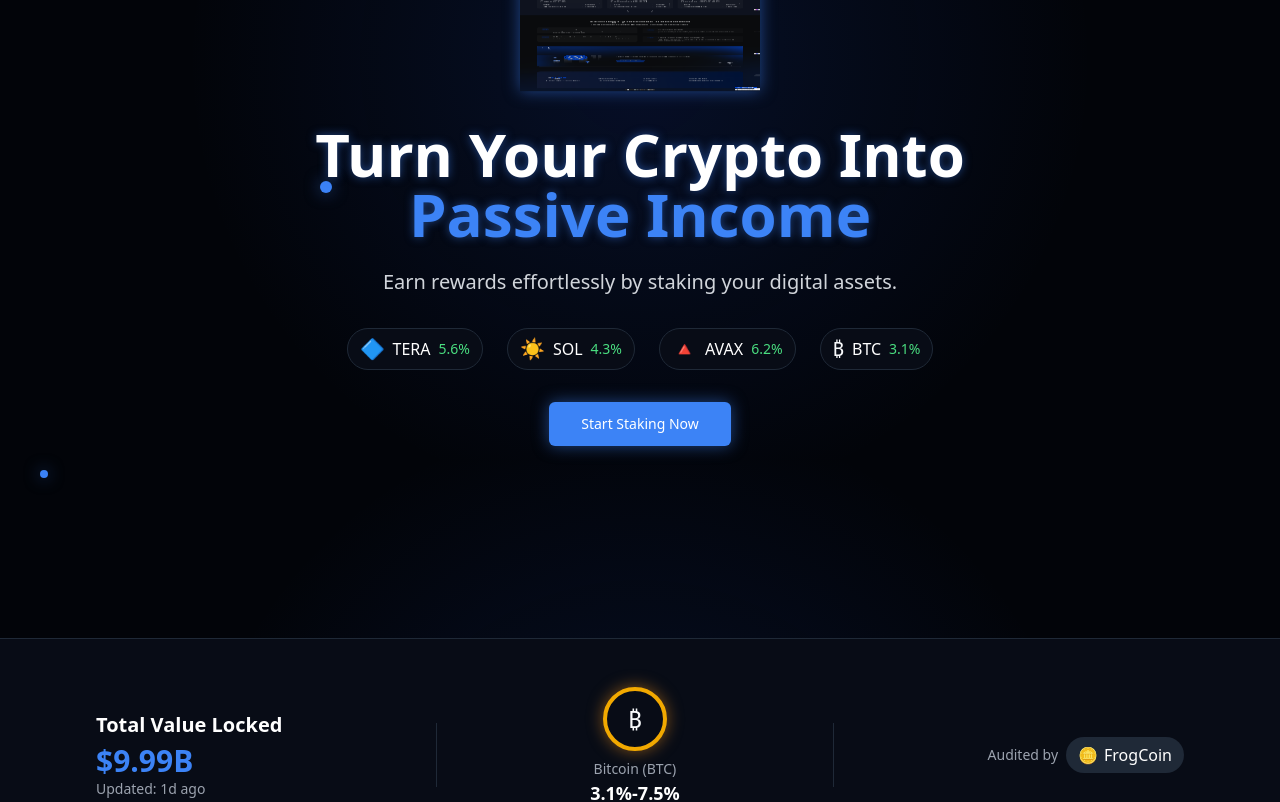
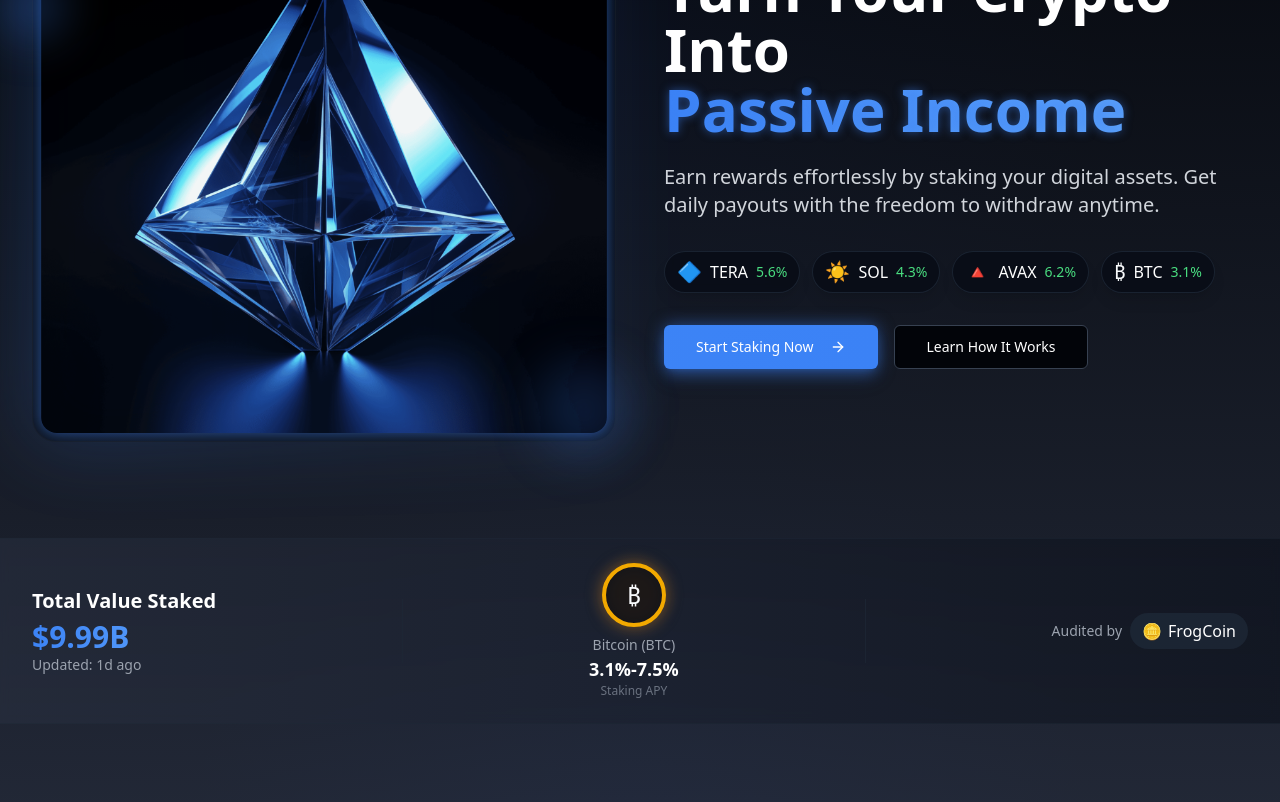
Before and after one commit to Stevesystem/stak-crypto, a React (Vite) app: page / in a window 1280 px wide. Shown: the part 340-1142 px from the top of the page. Built offline with nearby package versions, Linux system fonts and the light colour scheme.

Commit message:
Refactor: Improve hero section design
- Removed the floating image.
- Made the image larger and placed text beside it.
- Improved the overall design of the hero section.

```diff
--- a/src/components/HeroSection.tsx
+++ b/src/components/HeroSection.tsx
@@ -1,6 +1,7 @@
 
 import { Button } from "@/components/ui/button";
 import { Link } from "react-router-dom";
+import { ArrowRight } from "lucide-react";
 
 const supportedCoins = [
   { name: "TERA", logo: "🔷", apy: "5.6%" },
@@ -11,36 +12,50 @@ const supportedCoins = [
 
 const HeroSection = () => {
   return (
-    <div className="relative py-24 md:py-32 overflow-hidden">
-      {/* Background Elements */}
-      <div className="absolute inset-0 z-0">
-        <div className="absolute top-20 right-10 w-4 h-4 bg-blue-500 rounded-full blue-glow"></div>
-        <div className="absolute bottom-40 left-10 w-2 h-2 bg-blue-500 rounded-full blue-glow"></div>
-        <div className="absolute top-1/2 left-1/4 w-3 h-3 bg-blue-500 rounded-full blue-glow"></div>
-      </div>
+    <div className="relative py-12 md:py-16 lg:py-24 overflow-hidden">
+      {/* Background gradient */}
+      <div className="absolute inset-0 bg-gradient-to-b from-background to-navy-light opacity-80 z-0"></div>
 
-      <div className="max-w-6xl mx-auto px-4 sm:px-6 lg:px-8 relative z-10">
-        <div className="flex flex-col items-center text-center mb-16">
-          <div className="mb-8 relative animated-float">
+      <div className="max-w-7xl mx-auto px-4 sm:px-6 lg:px-8 relative z-10">
+        <div className="flex flex-col lg:flex-row items-center justify-between gap-8 lg:gap-12">
+          {/* Left side: Image */}
+          <div className="w-full lg:w-1/2 mb-8 lg:mb-0 order-2 lg:order-1">
+            <div className="relative">
+              <div className="absolute -inset-1 bg-gradient-to-r from-primary/30 to-primary/10 rounded-3xl blur-2xl opacity-70"></div>
+              <div className="relative bg-black/30 rounded-3xl p-2 border border-gray-800/50 overflow-hidden">
                 <img
-              src="/lovable-uploads/ab53b146-61dd-4d45-a2b9-ef37f9896046.png"
-              alt="Diamond"
-              className="w-40 h-40 md:w-60 md:h-60 blue-glow"
+                  src="/lovable-uploads/5653e020-dfaa-4b7c-9681-9baeaf4de1db.png"
+                  alt="Crypto Crystal Prism"
+                  className="w-full h-auto object-cover rounded-2xl blue-glow animate-pulse-glow"
                 />
               </div>
 
-          <h1 className="text-4xl md:text-5xl lg:text-6xl font-bold text-white leading-tight mb-6 glow-text">
+              {/* Decorative elements */}
+              <div className="absolute -bottom-4 -right-4 w-24 h-24 bg-primary/20 rounded-full blur-xl"></div>
+              <div className="absolute top-1/4 -left-8 w-16 h-16 bg-primary/30 rounded-full blur-xl"></div>
+            </div>
+          </div>
+
+          {/* Right side: Text content */}
+          <div className="w-full lg:w-1/2 text-left order-1 lg:order-2">
+            <div className="inline-block px-4 py-2 bg-secondary/80 rounded-full mb-6 border border-primary/30">
+              <p className="text-sm md:text-base font-medium text-primary">
+                <span className="mr-2">⚡</span> Stake Crypto. Earn Daily. No Lock-ups.
+              </p>
+            </div>
+
+            <h1 className="text-4xl md:text-5xl lg:text-6xl font-bold text-white leading-tight mb-6">
               Turn Your Crypto Into <br />
-            <span className="text-primary">Passive Income</span>
+              <span className="text-transparent bg-clip-text bg-gradient-to-r from-primary to-blue-400 glow-text">Passive Income</span>
             </h1>
 
-          <p className="text-lg md:text-xl text-gray-300 mb-8 max-w-2xl">
-            Earn rewards effortlessly by staking your digital assets.
+            <p className="text-lg md:text-xl text-gray-300 mb-8 max-w-xl">
+              Earn rewards effortlessly by staking your digital assets. Get daily payouts with the freedom to withdraw anytime.
             </p>
 
-          <div className="flex flex-wrap justify-center gap-6 mb-8">
+            <div className="flex flex-wrap gap-3 mb-8">
               {supportedCoins.map((coin, index) => (
-              <div key={index} className="flex items-center gap-2 px-3 py-1.5 bg-card rounded-full border border-gray-800">
+                <div key={index} className="flex items-center gap-2 px-3 py-1.5 bg-card/80 backdrop-blur-sm rounded-full border border-gray-800/80 shadow-lg">
                   <span className="text-xl">{coin.logo}</span>
                   <span className="font-medium text-white">{coin.name}</span>
                   <span className="text-sm text-green-400">{coin.apy}</span>
@@ -48,13 +63,58 @@ const HeroSection = () => {
               ))}
             </div>
 
-          <div className="flex flex-col sm:flex-row space-y-4 sm:space-y-0 sm:space-x-4">
+            <div className="flex flex-wrap gap-4">
               <Button
                 size="lg"
-              className="bg-primary hover:bg-primary/90 text-white font-medium px-8 blue-glow"
+                className="bg-gradient-to-r from-primary to-blue-500 hover:from-primary/90 hover:to-blue-600 text-white font-medium px-8 transition-all shadow-lg shadow-primary/20 blue-glow"
               >
-              Start Staking Now
+                Start Staking Now <ArrowRight className="ml-2 w-4 h-4" />
               </Button>
+
+              <Button
+                variant="outline"
+                size="lg"
+                className="border-gray-700 hover:bg-gray-800/50 text-white"
+              >
+                Learn How It Works
+              </Button>
+            </div>
+          </div>
+        </div>
+      </div>
+
+      {/* Bottom staking stats bar */}
+      <div className="mt-16 lg:mt-24 w-full bg-gradient-to-r from-navy-light/50 to-card/50 border-y border-gray-800/50 backdrop-blur-sm">
+        <div className="max-w-7xl mx-auto px-4 sm:px-6 lg:px-8 py-6">
+          <div className="flex flex-col md:flex-row justify-between items-center gap-6">
+            <div>
+              <h3 className="text-xl text-white font-bold mb-1">Total Value Staked</h3>
+              <div className="text-3xl font-bold text-transparent bg-clip-text bg-gradient-to-r from-primary to-blue-400">$9.99B</div>
+              <p className="text-sm text-gray-400">Updated: 1d ago</p>
+            </div>
+
+            <div className="h-16 w-px bg-gray-800/70 hidden md:block"></div>
+
+            <div className="text-center">
+              <div className="flex items-center justify-center w-16 h-16 rounded-full bg-card/80 border-4 border-bitcoin orange-glow mx-auto mb-2">
+                <span className="text-2xl">₿</span>
+              </div>
+              <p className="text-sm text-gray-400">Bitcoin (BTC)</p>
+              <p className="text-lg font-bold text-white">3.1%-7.5%</p>
+              <p className="text-xs text-gray-500">Staking APY</p>
+            </div>
+
+            <div className="h-16 w-px bg-gray-800/70 hidden md:block"></div>
+
+            <div>
+              <div className="flex items-center">
+                <span className="text-sm text-gray-400 mr-2">Audited by</span>
+                <div className="px-3 py-1.5 bg-gray-800/80 rounded-full flex items-center">
+                  <span className="text-yellow-500 mr-1.5">🪙</span>
+                  <span className="font-medium text-white">FrogCoin</span>
+                </div>
+              </div>
+            </div>
           </div>
         </div>
       </div>
--- a/src/pages/Index.tsx
+++ b/src/pages/Index.tsx
@@ -4,9 +4,6 @@ import Footer from "@/components/Footer";
 import HeroSection from "@/components/HeroSection";
 import FeatureSection from "@/components/FeatureSection";
 import HowItWorks from "@/components/HowItWorks";
-import Calculator from "@/components/Calculator";
-import SecuritySection from "@/components/SecuritySection";
-import TestimonialsSection from "@/components/TestimonialsSection";
 import FAQSection from "@/components/FAQSection";
 import CTASection from "@/components/CTASection";
 
@@ -16,36 +13,6 @@ const Index = () => {
       <Navbar />
       <main className="flex-grow mt-16">
         <HeroSection />
-        <div className="bg-card border-y border-gray-800 py-12">
-          <div className="max-w-6xl mx-auto px-4 sm:px-6 lg:px-8">
-            <div className="flex flex-col md:flex-row justify-between items-center gap-6">
-              <div>
-                <h3 className="text-xl text-white font-bold mb-1">Total Value Locked</h3>
-                <div className="text-3xl font-bold text-primary">$9.99B</div>
-                <p className="text-sm text-gray-400">Updated: 1d ago</p>
-              </div>
-              <div className="h-16 w-px bg-gray-800 hidden md:block"></div>
-              <div className="text-center">
-                <div className="flex items-center justify-center w-16 h-16 rounded-full bg-card border-4 border-bitcoin orange-glow mx-auto mb-2">
-                  <span className="text-2xl">₿</span>
-                </div>
-                <p className="text-sm text-gray-400">Bitcoin (BTC)</p>
-                <p className="text-lg font-bold text-white">3.1%-7.5%</p>
-                <p className="text-xs text-gray-500">Staking APY</p>
-              </div>
-              <div className="h-16 w-px bg-gray-800 hidden md:block"></div>
-              <div>
-                <div className="flex items-center">
-                  <span className="text-sm text-gray-400 mr-2">Audited by</span>
-                  <div className="px-3 py-1.5 bg-gray-800 rounded-full flex items-center">
-                    <span className="text-yellow-500 mr-1.5">🪙</span>
-                    <span className="font-medium text-white">FrogCoin</span>
-                  </div>
-                </div>
-              </div>
-            </div>
-          </div>
-        </div>
         <HowItWorks />
         <FeatureSection />
         <FAQSection />
```
Also changed, not shown: public/lovable-uploads/5653e020-dfaa-4b7c-9681-9baeaf4de1db.png (added). Lines whose indentation alone changed are shown as unchanged.
